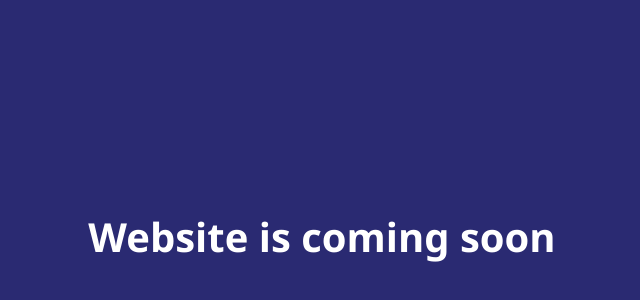
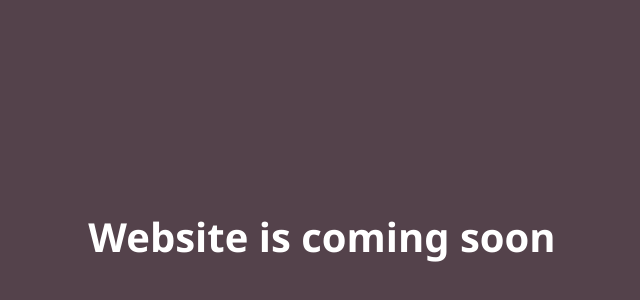
Before and after one commit to gkurushin/riachipsychology, a plain HTML site: page index.html in a window 1280 px wide. Shown: the part 164-464 px from the top of the page, without its empty margins (318-958 px from the left). Drawn offline with Linux system fonts and the light colour scheme.

Commit message:
Update styles.css

```diff
--- a/styles.css
+++ b/styles.css
@@ -16,7 +16,7 @@
     align-items: center;
     justify-content: center;
     height: 100%;
-    background-color: #2a2a72; /* Deep blue background */
+    background-color: #54424B;
     color: #ffffff;
     text-align: center;
   }
```
